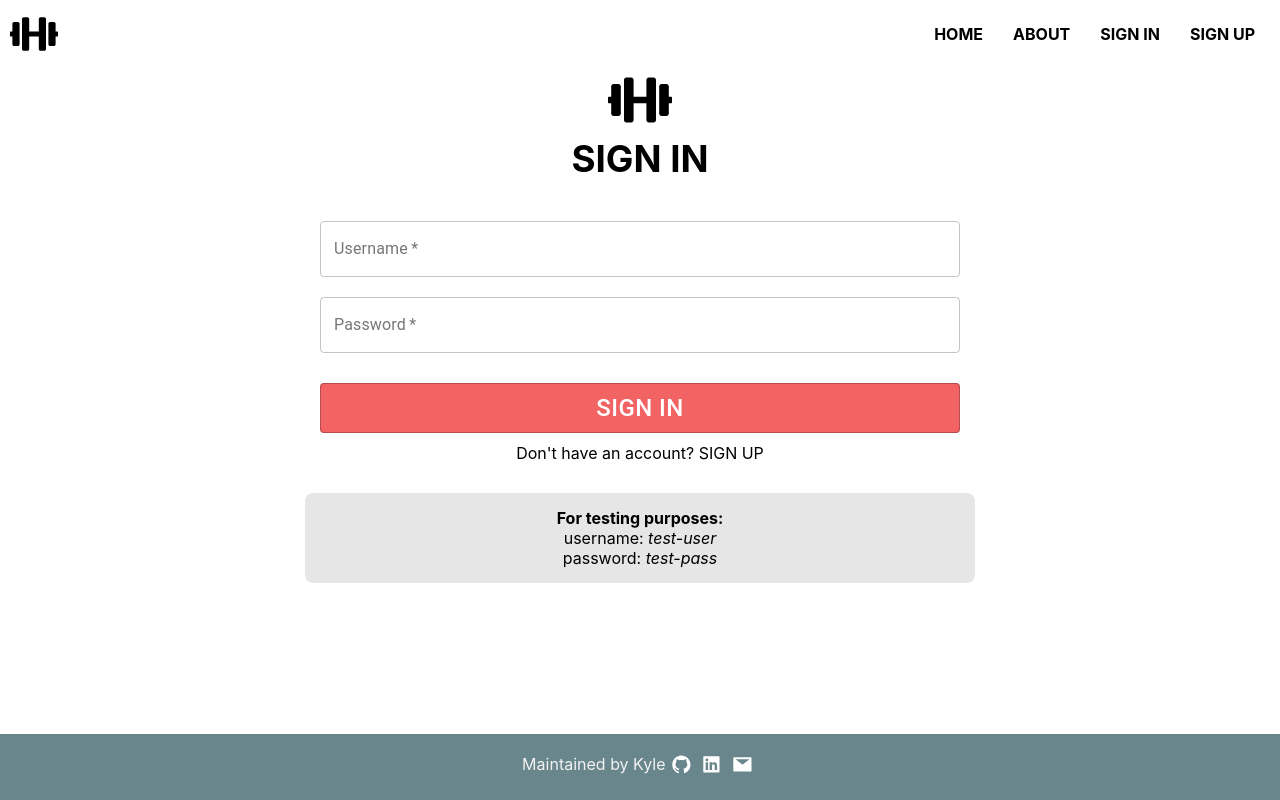
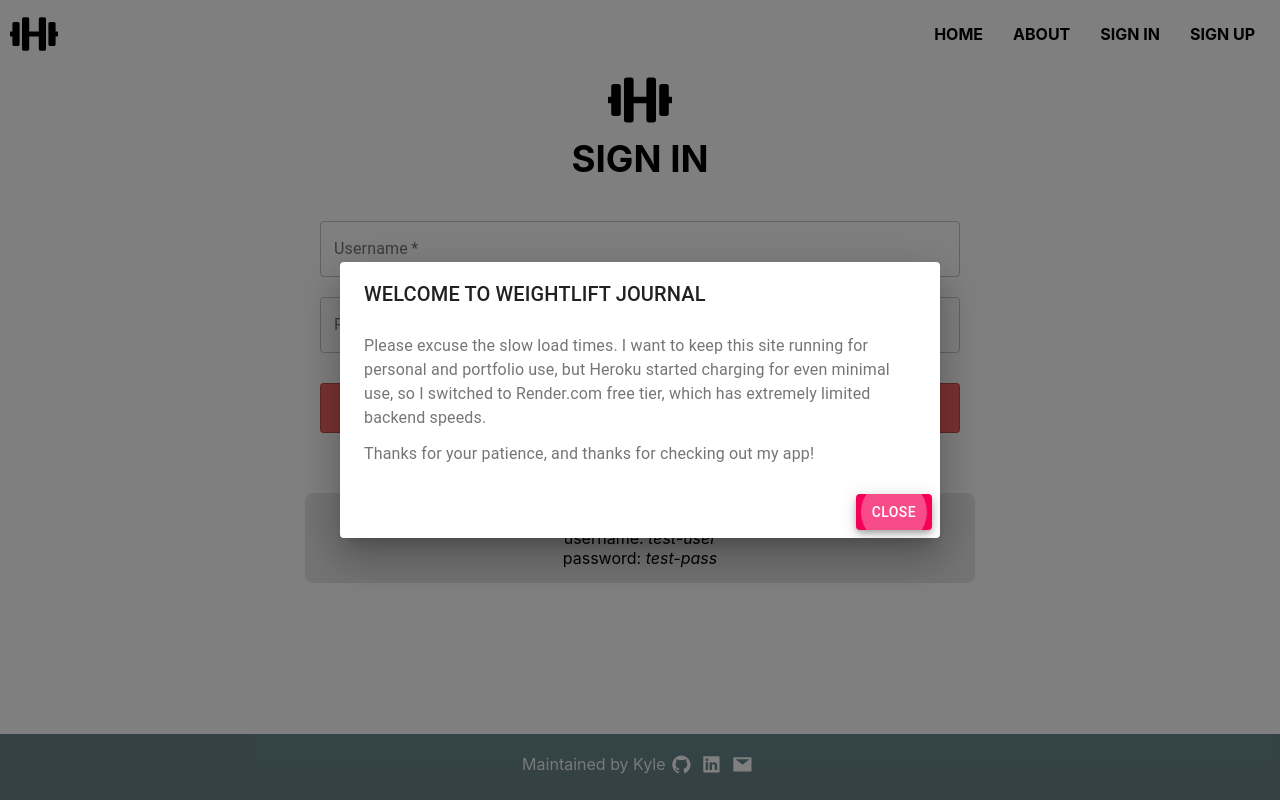
Before and after one commit to BW-WeightLiftingJournal/front-end, a React (Create React App) app: page / in a window 1280 px wide. Built offline with nearby package versions, Linux system fonts and the light colour scheme.

Commit message:
add welcome message about backend speed limit

```diff
--- a/src/components/Login.js
+++ b/src/components/Login.js
@@ -9,6 +9,7 @@ import {CircularProgress,
 import {StyledButton,
   // GrayCheckbox,
   GrayTextField} from "../utilities/styles"
+import Welcome from "./Welcome";
 
 
 const Login = ({
@@ -38,6 +39,7 @@ const Login = ({
 
   return (
     <div className="login-container">
+      <Welcome />
       <FaDumbbell style={{fontSize: '4rem'}}/>
       <h2>Sign In</h2>
       {error ? <div style={{color: 'red'}}>{error}</div> : <br/>}
--- /dev/null
+++ b/src/components/Welcome.js
@@ -0,0 +1,51 @@
+import React, {useState, useEffect} from 'react';
+import Button from '@material-ui/core/Button';
+import Dialog from '@material-ui/core/Dialog';
+import DialogActions from '@material-ui/core/DialogActions';
+import DialogContent from '@material-ui/core/DialogContent';
+import DialogContentText from '@material-ui/core/DialogContentText';
+import DialogTitle from '@material-ui/core/DialogTitle';
+
+const Welcome = () => {
+    const [open, setOpen] = useState(false)
+
+    const handleClose = () => {
+        localStorage.setItem('hasVisitedSite', true)
+        setOpen(false)
+    }
+
+    useEffect(()=> {
+      const hasVisitedSite = localStorage.getItem('hasVisitedSite')
+      if (!hasVisitedSite) {
+        setOpen(true)
+      }
+    }, [])
+
+    return (
+      <Dialog
+        open={open}
+        onClose={handleClose}
+        aria-labelledby="dialog-title"
+      >
+        <DialogTitle id="dialog-title">Welcome to Weightlift Journal</DialogTitle>
+
+        <DialogContent>
+          <DialogContentText>
+            Please excuse the slow load times.  I want to keep this site running for
+            personal and portfolio use, but Heroku started charging for even minimal use, so I
+            switched to Render.com free tier, which has extremely limited backend speeds.
+          </DialogContentText>
+          <DialogContentText>
+            Thanks for your patience, and thanks for checking out my app!
+          </DialogContentText>
+        </DialogContent>
+        <DialogActions>
+          <Button onClick={handleClose} color="secondary" variant="contained" autoFocus>
+            Close
+          </Button>
+        </DialogActions>
+      </Dialog>
+    )
+}
+
+export default Welcome
```
